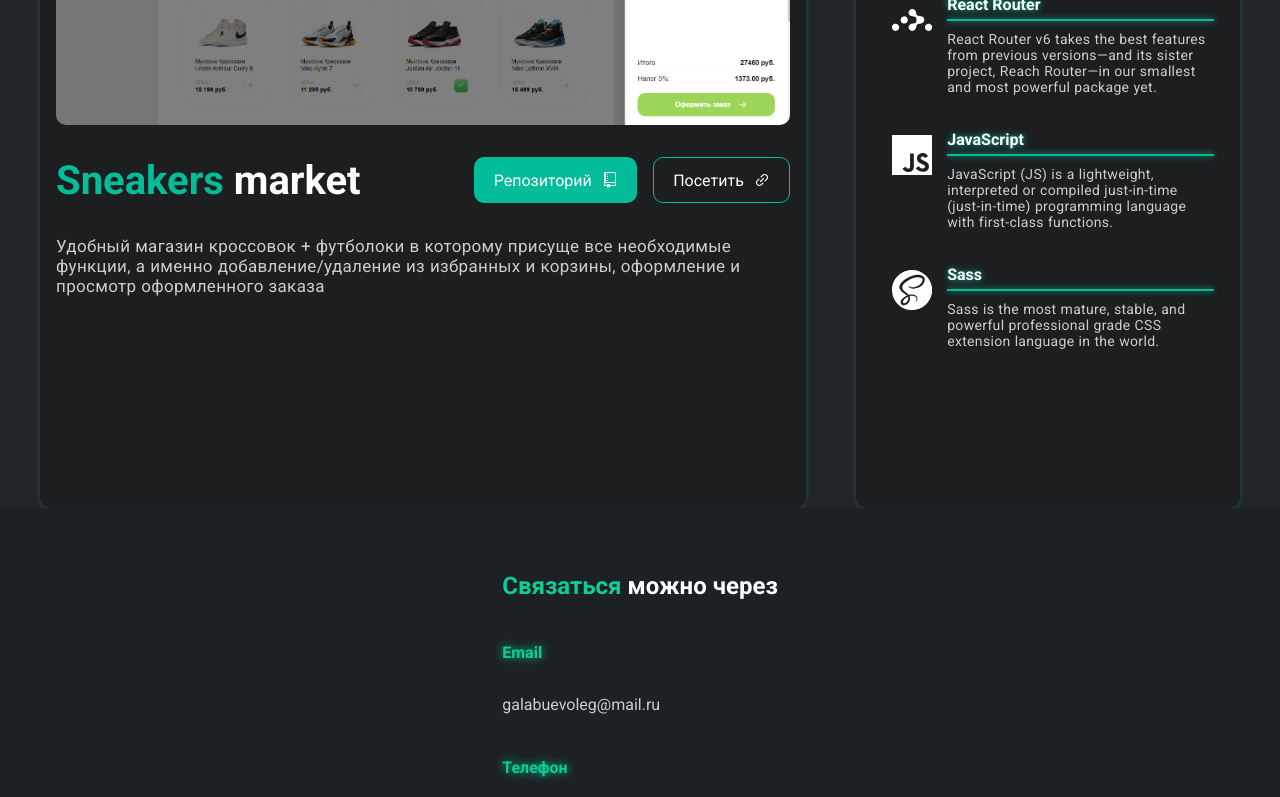
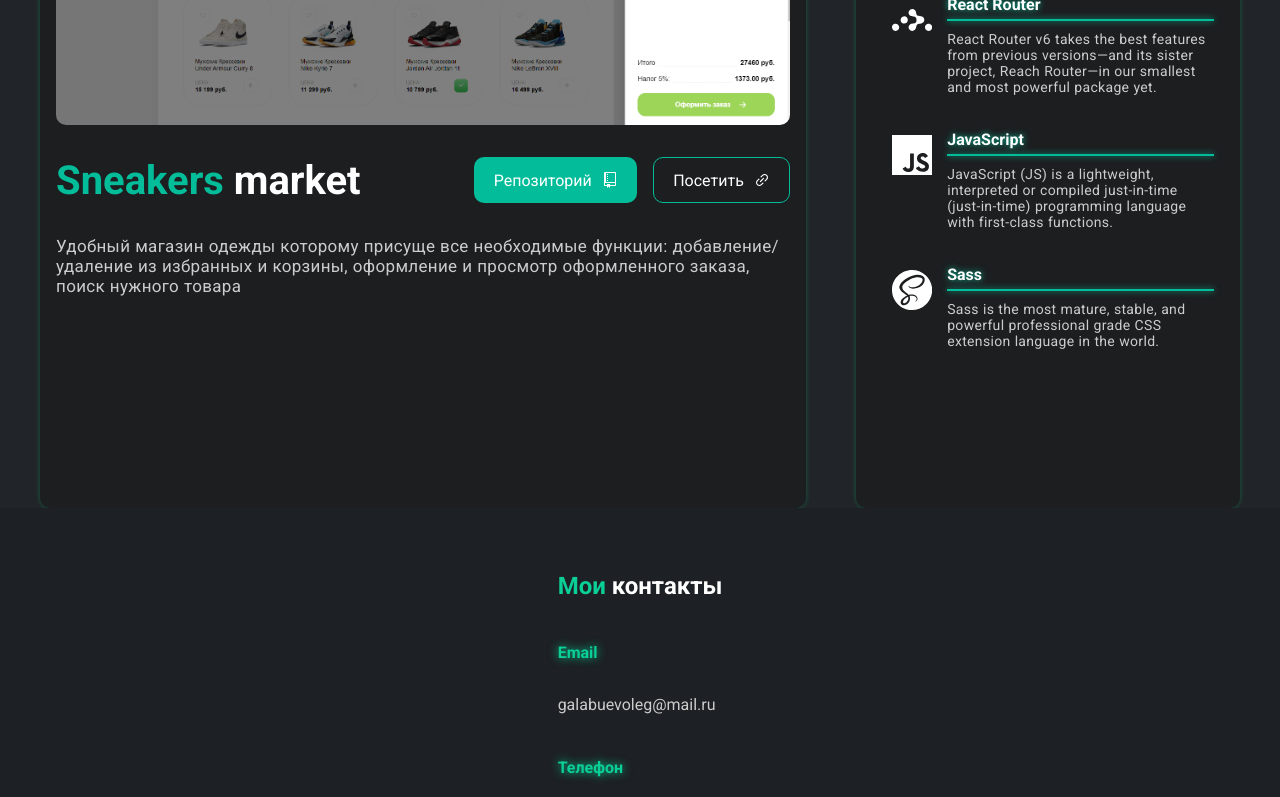
Before and after one commit to samuraiJunior/portfolio, a React (Create React App) app: page /#/projects/1 in a window 1280 px wide. Shown: the part 375-1172 px from the top of the page. Built offline with nearby package versions, Linux system fonts and the light colour scheme.

Commit message:
refactoring

```diff
--- a/src/assets/data/projectsData.js
+++ b/src/assets/data/projectsData.js
@@ -12,7 +12,7 @@
     id: 1,
     title: 'Sneakers market',
     description:
-      'Удобный магазин кроссовок + футболоки в которому присуще все необходимые функции, а именно добавление/удаление из избранных и корзины, оформление и просмотр оформленного заказа',
+      'Удобный магазин одежды  которому присуще все необходимые функции:  добавление/удаление из избранных и корзины, оформление и просмотр оформленного заказа, поиск нужного товара',
     image: Sneakers,
     techInfo: [React, Redux, ReactRouter, JavaScript,Sass],
     preview: 'https://samuraijunior.github.io/Sneakers/',
@@ -22,7 +22,7 @@
     id: 2,
     title: 'Weather app',
     description:
-      'Простое в использовании прилжение для того чтобы узнать погоду в любом Городе планеты! Используется OPEN-Weather API .',
+      'Простое в использовании прилжение для того чтобы узнать погоду в любом городе планеты! Используется OPEN-Weather API .',
     image: Weather,
     techInfo: [React, Redux, Sass, JavaScript],
     preview: 'https://samuraijunior.github.io/Weather-app/',
@@ -42,7 +42,7 @@
     id: 4,
     title: 'This Portfolio',
     description:
-      ' На странице моего портфолио вы можете найти следующую информацию:кто я такой, мой опыт работы, каковы мои навыки. Стоит отметить, крассивые цветовые комбинации в этом портфолио',
+      ' На странице моего портфолио вы можете найти следующую информацию: кто я такой, каков мой опыт работы, каковы мои навыки. Стоит отметить, крассивые цветовые комбинации в этом портфолио',
     image: portfolio,
     techInfo: [React, StyledComponents,JavaScript,ReactRouter],
     preview: 'https://samuraijunior.github.io/portfoio/',
--- a/src/assets/data/techsInfo.js
+++ b/src/assets/data/techsInfo.js
@@ -12,6 +12,7 @@
   SiGithub,
 } from 'react-icons/si';
 
+import {FaGitAlt} from "react-icons/fa"
 const SIZE = 50;
 
 export const TechsInfo = {
@@ -82,4 +83,11 @@
     description:
       'GitHub is a web-based hosting service for version control using Git. It is often used to host source code for open source projects.',
   },
+  Git:{
+    name:"Git",
+    Icon:<FaGitAlt size={SIZE}/>,
+    link: 'https://git-scm.com/',
+    description:
+      'Git is a free and open source distributed version control system designed to handle everything from small to very large projects with speed and efficiency.',
+  }
 };
--- a/src/components/Contact/index.jsx
+++ b/src/components/Contact/index.jsx
@@ -7,7 +7,7 @@
       <AsideContact>
         <ContactInfo>
           <h3>
-           <span>Связаться</span> можно через
+           <span>Мои</span> контакты
           </h3>
 
           <span>Email</span>
--- a/src/components/MainView/index.jsx
+++ b/src/components/MainView/index.jsx
@@ -54,7 +54,7 @@
         <ButtonsContainer>
           <SeeProjects to='projects' spy='true' smooth='true' offset={-70} duration={500}>
             <span>
-              Проекты <MdArrowRightAlt size='32' />
+             Мои проекты <MdArrowRightAlt size='32' />
             </span>
           </SeeProjects>
 
--- a/src/containers/Skills/index.jsx
+++ b/src/containers/Skills/index.jsx
@@ -1,7 +1,8 @@
 import React from 'react'
 import { SkillsContainer, SkillsItems } from './styles';
-import { DiJavascript1, DiReact, DiSass, DiGithubBadge } from 'react-icons/di';
+import { DiJavascript1, DiReact, DiSass } from 'react-icons/di';
 import { SiRedux, SiTypescript,SiMaterialui } from 'react-icons/si';
+import {FaGitAlt} from "react-icons/fa"
 
 const Skills = () => {
   const SIZE = '6rem';
@@ -44,8 +45,8 @@
         </div>
 
         <div>
-          <DiGithubBadge size={SIZE} color={COLOR} />
-          <span>GitHub</span>
+          <FaGitAlt size={SIZE} color={COLOR} />
+          <span>Git</span>
         </div>
       </SkillsItems>
     </SkillsContainer>
```
